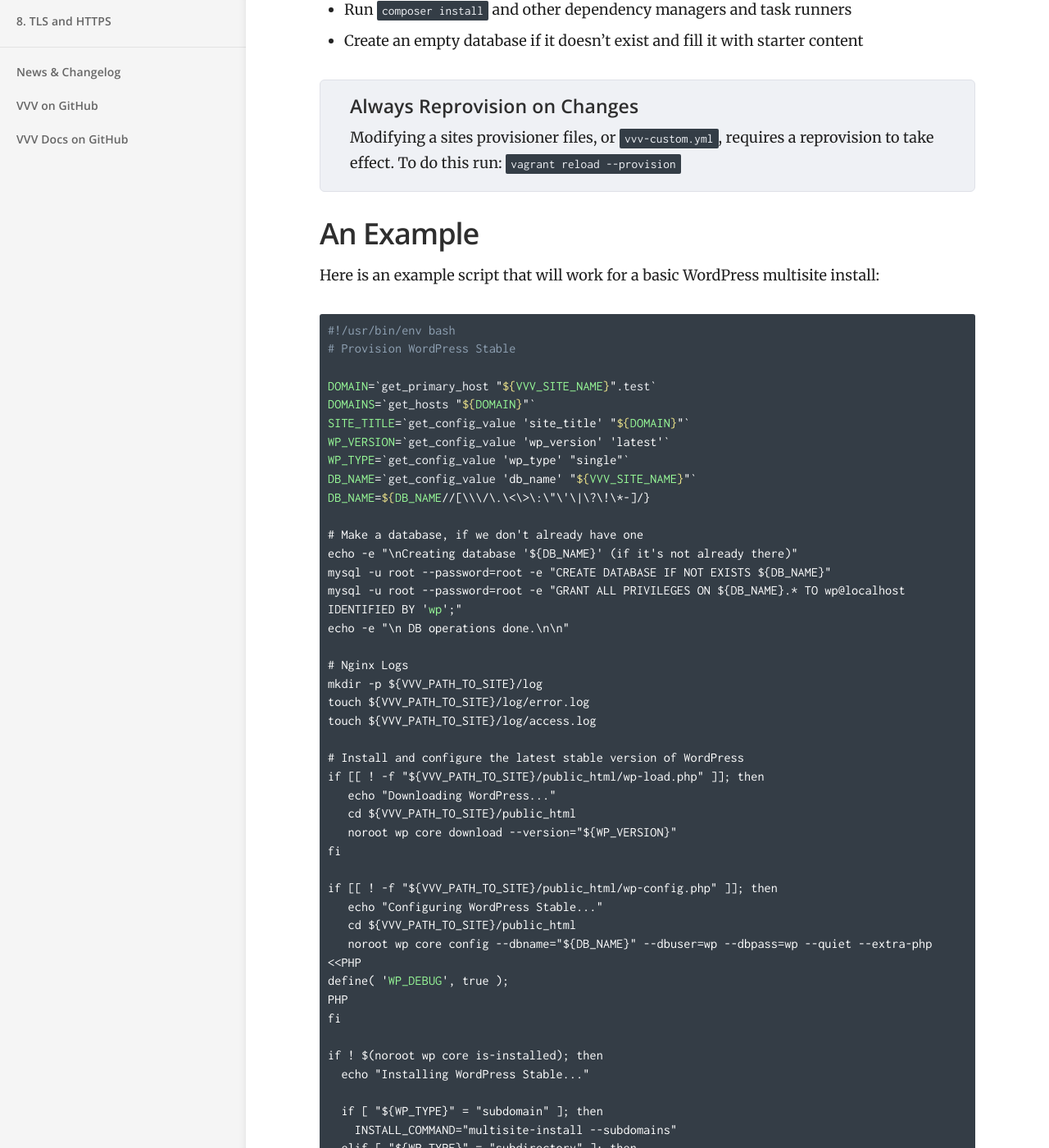
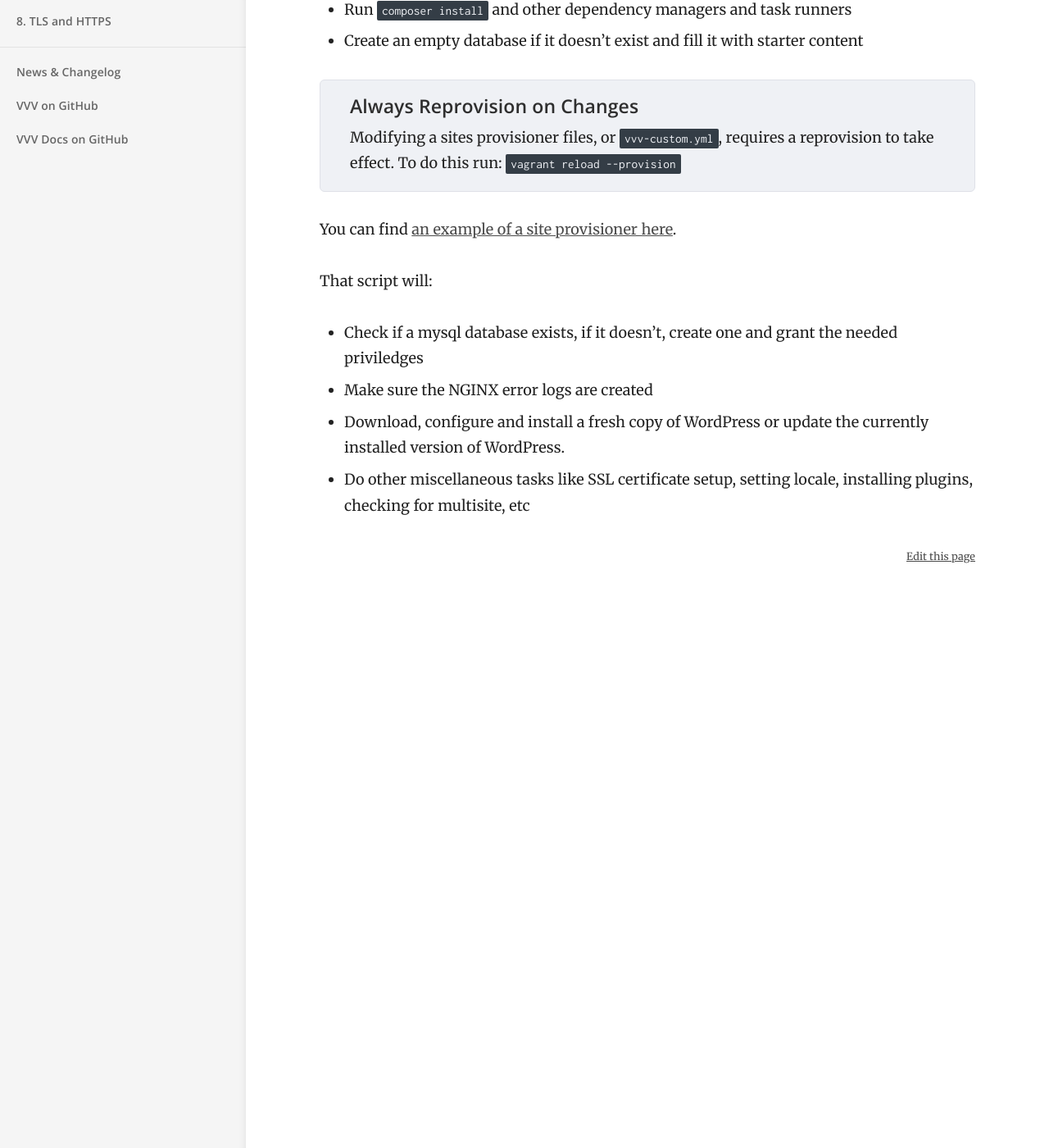
Before and after one commit to Varying-Vagrant-Vagrants/varyingvagrantvagrants.org, a Jekyll site: the page built from docs/en-US/site-templates/setup-script.md, in a window 1280 px wide and 1400 px high, scrolled down 501 px. Shown: the whole window at 82% size. Built offline with Jekyll 4.4.1, drawn with Linux system fonts in a browser that asks for light colours; some of the changed text lies outside the part shown.

Commit message:
Fix #1676 (#134)
* Fix #1676

````diff
--- a/docs/en-US/site-templates/setup-script.md
+++ b/docs/en-US/site-templates/setup-script.md
@@ -17,74 +17,12 @@ Your script might:
 
 {% include always_reprovision.html %}
 
-## An Example
 
-Here is an example script that will work for a basic WordPress multisite install:
+You can find [an example of a site provisioner here](https://github.com/Varying-Vagrant-Vagrants/custom-site-template/blob/master/provision/vvv-init.sh).
 
-```shell
-#!/usr/bin/env bash
-# Provision WordPress Stable
+That script will:
 
-DOMAIN=`get_primary_host "${VVV_SITE_NAME}".test`
-DOMAINS=`get_hosts "${DOMAIN}"`
-SITE_TITLE=`get_config_value 'site_title' "${DOMAIN}"`
-WP_VERSION=`get_config_value 'wp_version' 'latest'`
-WP_TYPE=`get_config_value 'wp_type' "single"`
-DB_NAME=`get_config_value 'db_name' "${VVV_SITE_NAME}"`
-DB_NAME=${DB_NAME//[\\\/\.\<\>\:\"\'\|\?\!\*-]/}
-
-# Make a database, if we don't already have one
-echo -e "\nCreating database '${DB_NAME}' (if it's not already there)"
-mysql -u root --password=root -e "CREATE DATABASE IF NOT EXISTS ${DB_NAME}"
-mysql -u root --password=root -e "GRANT ALL PRIVILEGES ON ${DB_NAME}.* TO wp@localhost IDENTIFIED BY 'wp';"
-echo -e "\n DB operations done.\n\n"
-
-# Nginx Logs
-mkdir -p ${VVV_PATH_TO_SITE}/log
-touch ${VVV_PATH_TO_SITE}/log/error.log
-touch ${VVV_PATH_TO_SITE}/log/access.log
-
-# Install and configure the latest stable version of WordPress
-if [[ ! -f "${VVV_PATH_TO_SITE}/public_html/wp-load.php" ]]; then
-   echo "Downloading WordPress..."
-   cd ${VVV_PATH_TO_SITE}/public_html
-   noroot wp core download --version="${WP_VERSION}"
-fi
-
-if [[ ! -f "${VVV_PATH_TO_SITE}/public_html/wp-config.php" ]]; then
-   echo "Configuring WordPress Stable..."
-   cd ${VVV_PATH_TO_SITE}/public_html
-   noroot wp core config --dbname="${DB_NAME}" --dbuser=wp --dbpass=wp --quiet --extra-php <<PHP
-define( 'WP_DEBUG', true );
-PHP
-fi
-
-if ! $(noroot wp core is-installed); then
-  echo "Installing WordPress Stable..."
-
-  if [ "${WP_TYPE}" = "subdomain" ]; then
-    INSTALL_COMMAND="multisite-install --subdomains"
-  elif [ "${WP_TYPE}" = "subdirectory" ]; then
-    INSTALL_COMMAND="multisite-install"
-  else
-    INSTALL_COMMAND="install"
-  fi
-
-  noroot wp core ${INSTALL_COMMAND} --url="${DOMAIN}" --quiet --title="${SITE_TITLE}" --admin_name=admin --admin_email="admin@local.test" --admin_password="password"
-else
-  echo "Updating WordPress Stable..."
-  cd ${VVV_PATH_TO_SITE}/public_html
-  noroot wp core update --version="${WP_VERSION}"
-fi
-
-cp -f "${VVV_PATH_TO_SITE}/provision/vvv-nginx.conf.tmpl" "${VVV_PATH_TO_SITE}/provision/vvv-nginx.conf"
-sed -i "s#{{DOMAINS_HERE}}#${DOMAINS}#" "${VVV_PATH_TO_SITE}/provision/vvv-nginx.conf"
-
-```
-
-This will:
-
- - Associate the VVV `/etc/hosts` file with your domain
  - Check if a mysql database exists, if it doesn't, create one and grant the needed priviledges
  - Make sure the NGINX error logs are created
  - Download, configure and install a fresh copy of WordPress or update the currently installed version of WordPress.
+ - Do other miscellaneous tasks like SSL certificate setup, setting locale, installing plugins, checking for multisite, etc
````
